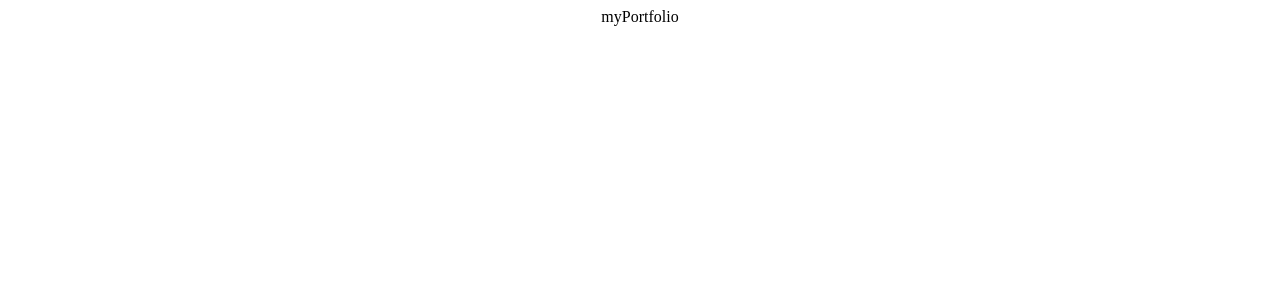
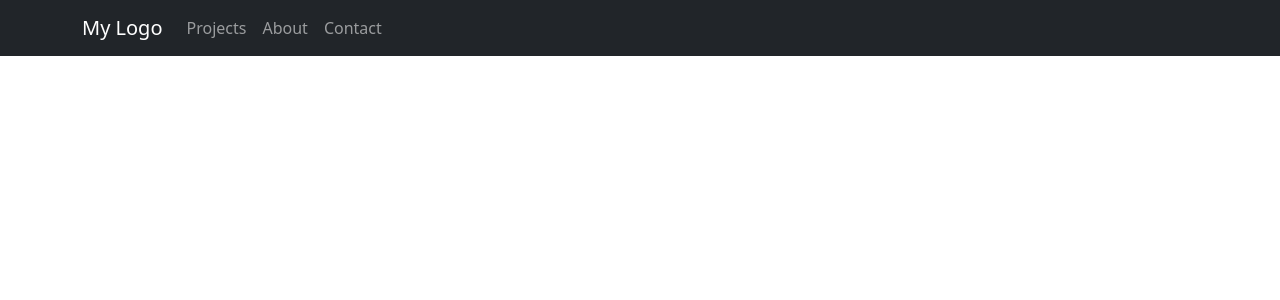
Before and after one commit to aliaydogdu105/my-portfolio, a React (Create React App) app: page / in a window 1280 px wide. Shown: the top 300 px of the page. Built offline with nearby package versions, Linux system fonts and the light colour scheme.

Commit message:
navbar v1

```diff
--- a/package.json
+++ b/package.json
@@ -6,7 +6,9 @@
     "@testing-library/jest-dom": "^5.14.1",
     "@testing-library/react": "^13.0.0",
     "@testing-library/user-event": "^13.2.1",
+    "bootstrap": "^5.2.2",
     "react": "^18.2.0",
+    "react-bootstrap": "^2.5.0",
     "react-dom": "^18.2.0",
     "react-scripts": "5.0.1",
     "web-vitals": "^2.1.0"
--- a/src/App.css
+++ b/src/App.css
@@ -1,3 +1,5 @@
-.App {
-  text-align: center;
+* {
+  margin: 0;
+  padding: 0;
+  box-sizing: border-box;
 }
--- a/src/App.js
+++ b/src/App.js
@@ -1,7 +1,12 @@
 import "./App.css";
+import MyNavbar from "./components/MyNavbar";
 
 function App() {
-  return <div className="App">myPortfolio</div>;
+  return (
+    <div className="App">
+      <MyNavbar />
+    </div>
+  );
 }
 
 export default App;
--- /dev/null
+++ b/src/components/MyNavbar.jsx
@@ -0,0 +1,25 @@
+import Container from "react-bootstrap/Container";
+import Nav from "react-bootstrap/Nav";
+import Navbar from "react-bootstrap/Navbar";
+
+function MyNavbar() {
+  return (
+    <>
+      <Navbar bg="dark" variant="dark" expand="sm">
+        <Container>
+          <Navbar.Brand href="#home">My Logo</Navbar.Brand>
+          <Navbar.Toggle aria-controls="basic-navbar-nav" />
+          <Navbar.Collapse id="basic-navbar-nav">
+            <Nav className="me-auto">
+              <Nav.Link href="#projects">Projects</Nav.Link>
+              <Nav.Link href="#about">About</Nav.Link>
+              <Nav.Link href="#contact">Contact</Nav.Link>
+            </Nav>
+          </Navbar.Collapse>
+        </Container>
+      </Navbar>
+    </>
+  );
+}
+
+export default MyNavbar;
--- a/src/index.js
+++ b/src/index.js
@@ -1,6 +1,7 @@
 import React from "react";
 import ReactDOM from "react-dom/client";
 import App from "./App";
+import "bootstrap/dist/css/bootstrap.min.css";
 
 const root = ReactDOM.createRoot(document.getElementById("root"));
 root.render(
```
Also changed, not shown: 1 other file (tests, documents, lock files or other folders).
